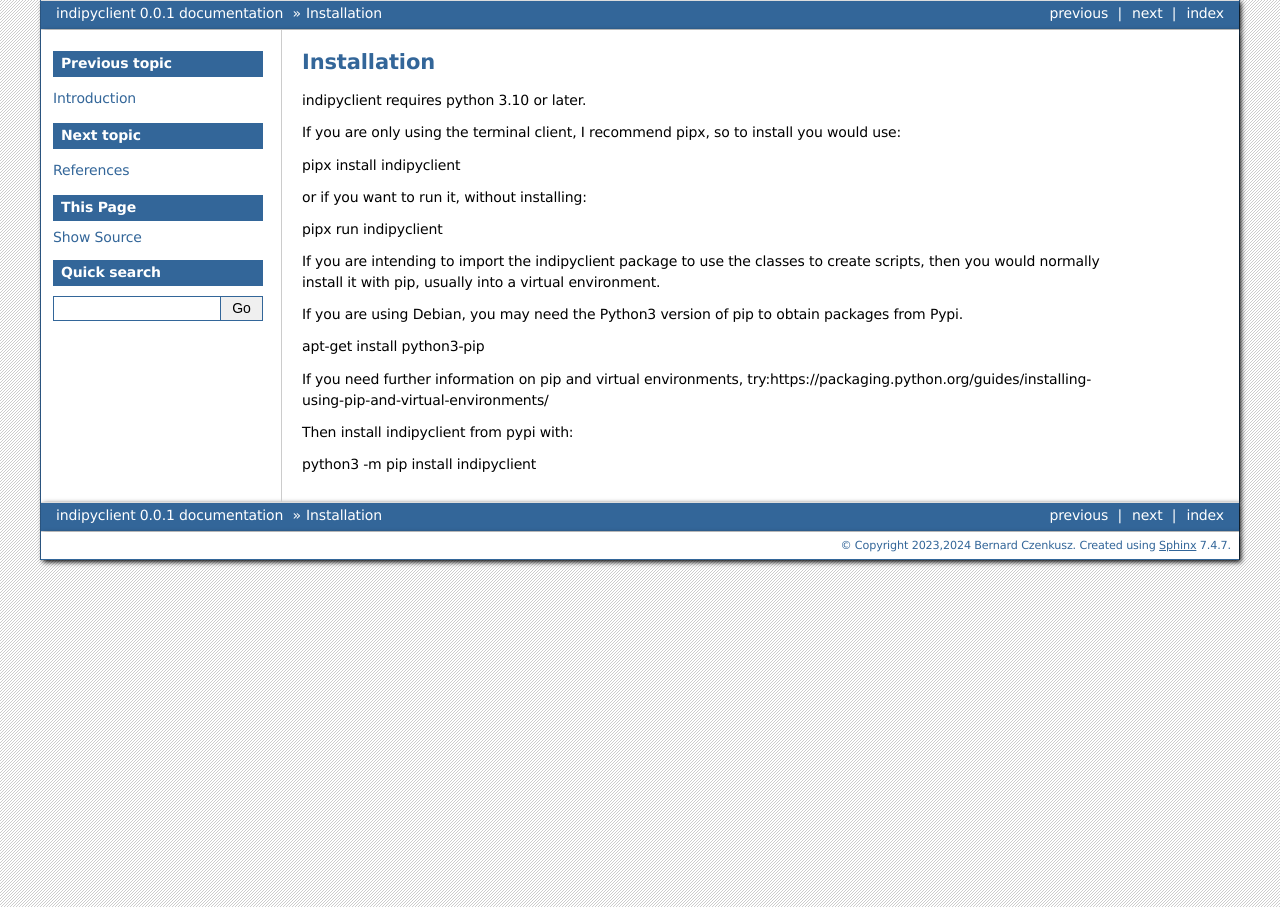
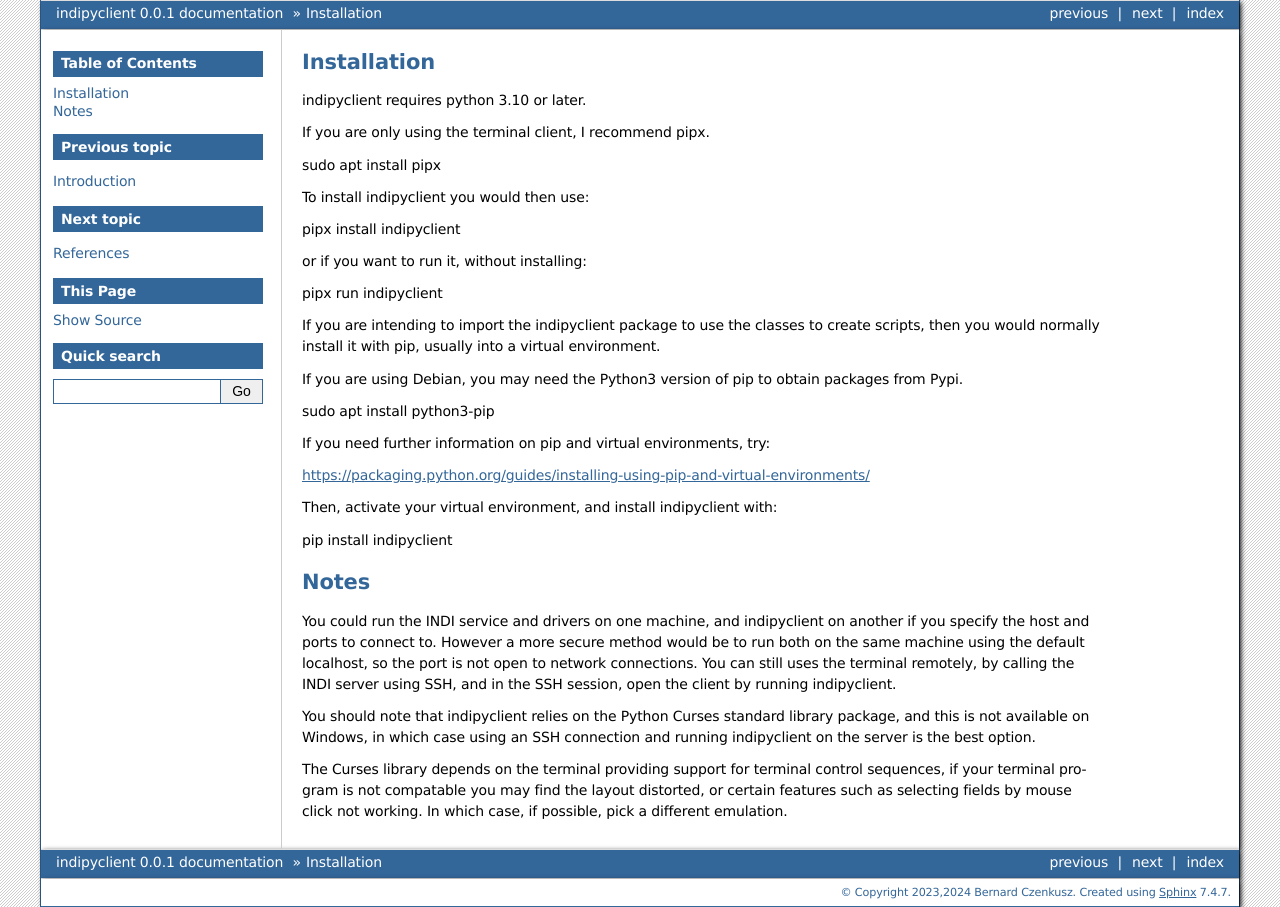
Before and after one commit to bernie-skipole/indipyclient, a Sphinx documentation site: the page built from docs/source/usage/installation.rst, in a window 1280 px wide. Built offline with Sphinx 7.4.7, drawn with Linux system fonts in a browser that asks for light colours.

Commit message:
Working on documentation

```diff
--- a/docs/source/usage/installation.rst
+++ b/docs/source/usage/installation.rst
@@ -1,11 +1,13 @@
 Installation
 ============
 
-
 indipyclient requires python 3.10 or later.
 
+If you are only using the terminal client, I recommend pipx.
 
-If you are only using the terminal client, I recommend pipx, so to install you would use:
+sudo apt install pipx
+
+To install indipyclient you would then use:
 
 pipx install indipyclient
 
@@ -18,10 +20,22 @@ If you are intending to import the indipyclient package to use the classes to cr
 
 If you are using Debian, you may need the Python3 version of pip to obtain packages from Pypi.
 
-apt-get install python3-pip
+sudo apt install python3-pip
 
-If you need further information on pip and virtual environments, try:https://packaging.python.org/guides/installing-using-pip-and-virtual-environments/
+If you need further information on pip and virtual environments, try:
 
-Then install indipyclient from pypi with:
+https://packaging.python.org/guides/installing-using-pip-and-virtual-environments/
 
-python3 -m pip install indipyclient
+Then, activate your virtual environment, and install indipyclient with:
+
+pip install indipyclient
+
+
+Notes
+=====
+
+You could run the INDI service and drivers on one machine, and indipyclient on another if you specify the host and ports to connect to. However a more secure method would be to run both on the same machine using the default localhost, so the port is not open to network connections.  You can still uses the terminal remotely, by calling the INDI server using SSH, and in the SSH session, open the client by running indipyclient.
+
+You should note that indipyclient relies on the Python Curses standard library package, and this is not available on Windows, in which case using an SSH connection and running indipyclient on the server is the best option.
+
+The Curses library depends on the terminal providing support for terminal control sequences, if your terminal program is not compatable you may find the layout distorted, or certain features such as selecting fields by mouse click not working. In which case, if possible, pick a different emulation.
--- a/docs/source/usage/introduction.rst
+++ b/docs/source/usage/introduction.rst
@@ -19,12 +19,12 @@ The package help is::
 
     usage: indipyclient [options]
 
-    INDI terminal client communicating to indi service.
+    Terminal client to communicate to an INDI service.
 
     options:
       -h, --help            show this help message and exit
-      -p PORT, --port PORT  Port of the indi server (default 7624).
-      --host HOST           Hostname/IP of the indi server (default localhost).
+      -p PORT, --port PORT  Port of the INDI server (default 7624).
+      --host HOST           Hostname/IP of the INDI server (default localhost).
       -b BLOBS, --blobs BLOBS
                             Optional folder where BLOB's will be saved.
       --loglevel LOGLEVEL   Enables logging, value 1, 2 or 3.
--- a/docs/source/usage/references.rst
+++ b/docs/source/usage/references.rst
@@ -15,6 +15,8 @@ The associated indipydriver development site:
 
 https://github.com/bernie-skipole/indipydriver
 
+https://indipydriver.readthedocs.io
+
 Further relevant sites:
 
 Please note: The author has no relationship with indilib, these indipyclient and indipydriver packages are independently developed implementations. However they were developed with reference to the INDI version 1.7 specification, and are intended to interwork with other implementations that also meets that spec.
```
Also changed, not shown: README.md (+3 -3 lines), 1 other file.
